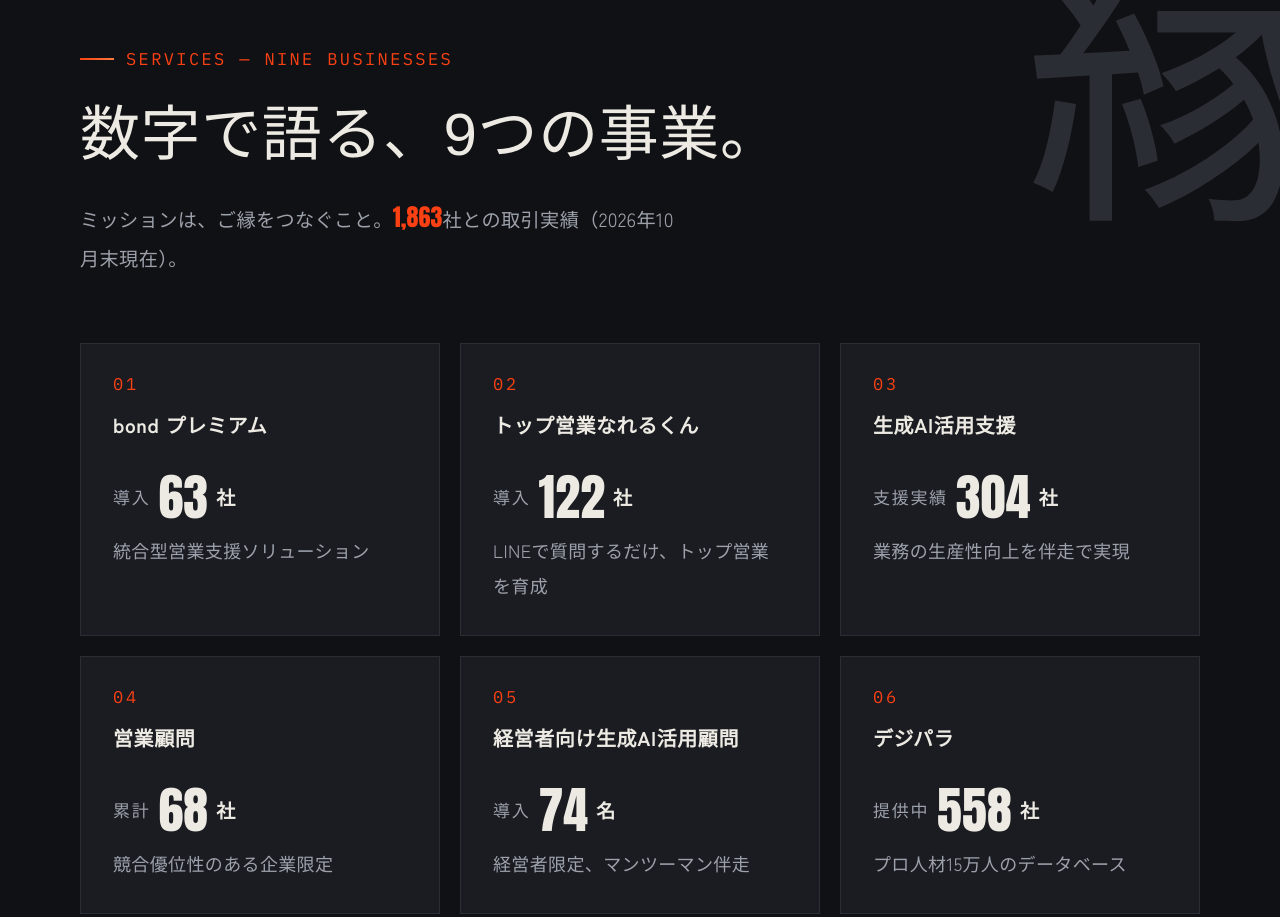
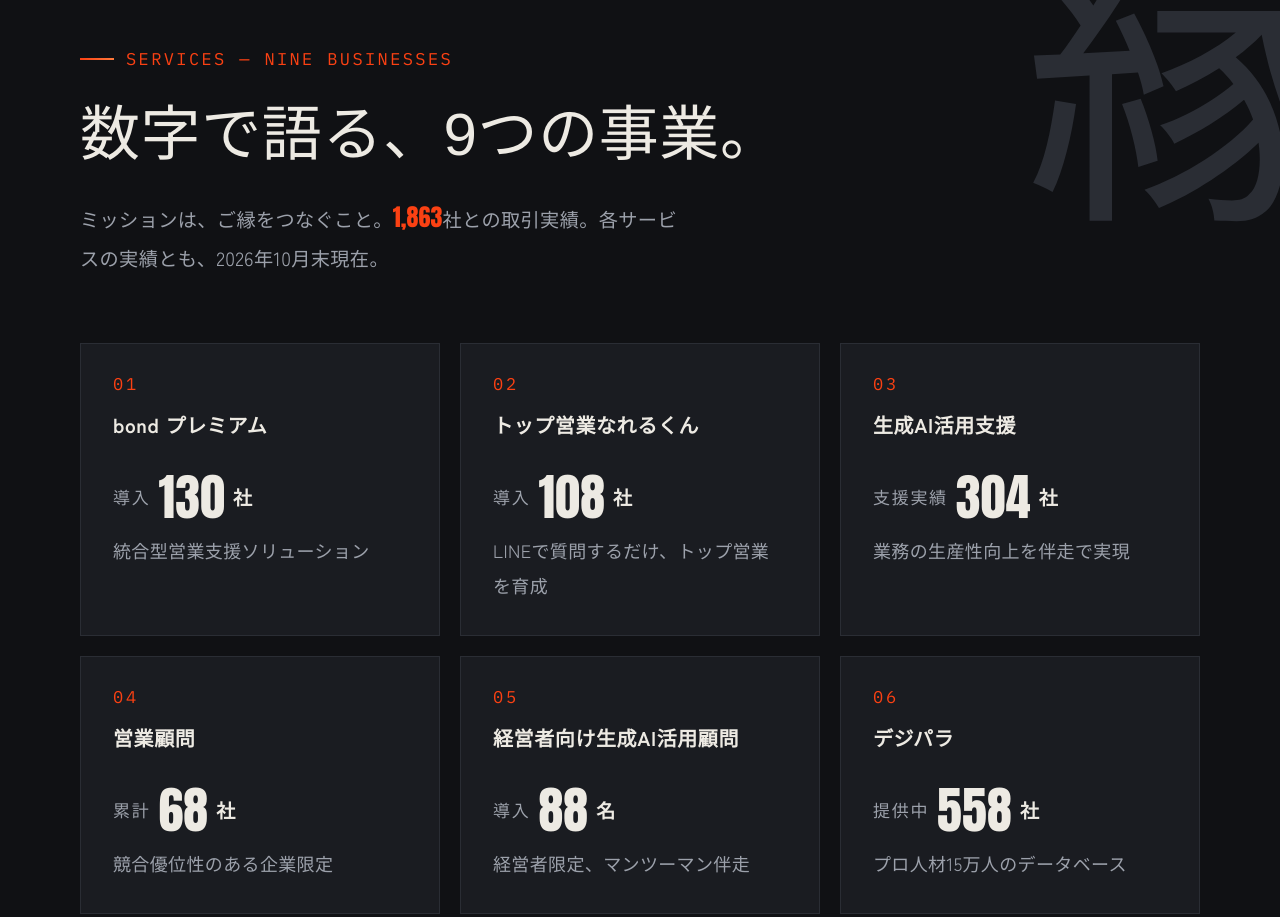
Before and after one commit to suzuki-commits/suzuki-akihiro-profile, a plain HTML site: page index.html in a window 1280 px wide. Shown: the part 7267-8184 px from the top of the page. Drawn offline with Linux system fonts and the light colour scheme; a web font is replaced by a local one.

Commit message:
サービス別実績を2026年10月末現在の値に更新
- bond プレミアム 63社 → 130社
- トップ営業なれるくん 122社 → 108社
- 経営者向け生成AI活用顧問 74名 → 88名
- 営業顧問 累計68社・デジパラ 558社は変更なし
- 基準日「2026年10月末現在」を各サービスの実績にも明記

Co-Authored-By: Claude Fable 5.2 <noreply@anthropic.com>

```diff
--- a/index.html
+++ b/index.html
@@ -1947,7 +1947,7 @@
                 data-count
                 style="font-size: 24px; color: var(--ember)"
                 >1,863</span
-              >社との取引実績（2026年10月末現在）。
+              >社との取引実績。各サービスの実績とも、2026年10月末現在。
             </p>
           </div>
 
@@ -1957,7 +1957,7 @@
               <h3 class="svc-name">bond プレミアム</h3>
               <p class="svc-stat">
                 <span class="mlabel">導入</span
-                ><span class="num" data-count>63</span
+                ><span class="num" data-count>130</span
                 ><span class="unit">社</span>
               </p>
               <p class="svc-desc">統合型営業支援ソリューション</p>
@@ -1967,7 +1967,7 @@
               <h3 class="svc-name">トップ営業なれるくん</h3>
               <p class="svc-stat">
                 <span class="mlabel">導入</span
-                ><span class="num" data-count>122</span
+                ><span class="num" data-count>108</span
                 ><span class="unit">社</span>
               </p>
               <p class="svc-desc">LINEで質問するだけ、トップ営業を育成</p>
@@ -1997,7 +1997,7 @@
               <h3 class="svc-name">経営者向け生成AI活用顧問</h3>
               <p class="svc-stat">
                 <span class="mlabel">導入</span
-                ><span class="num" data-count>74</span
+                ><span class="num" data-count>88</span
                 ><span class="unit">名</span>
               </p>
               <p class="svc-desc">経営者限定、マンツーマン伴走</p>
```
